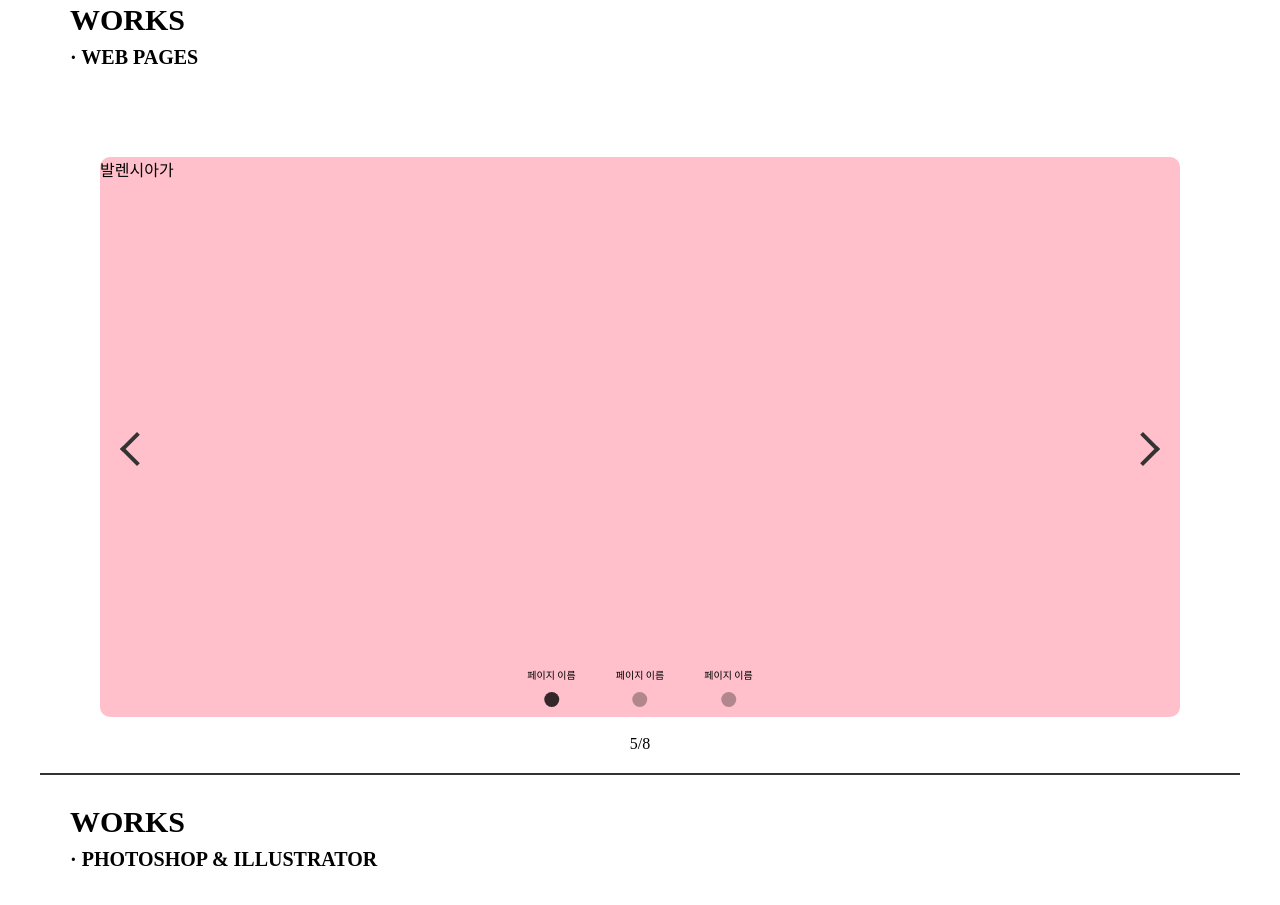
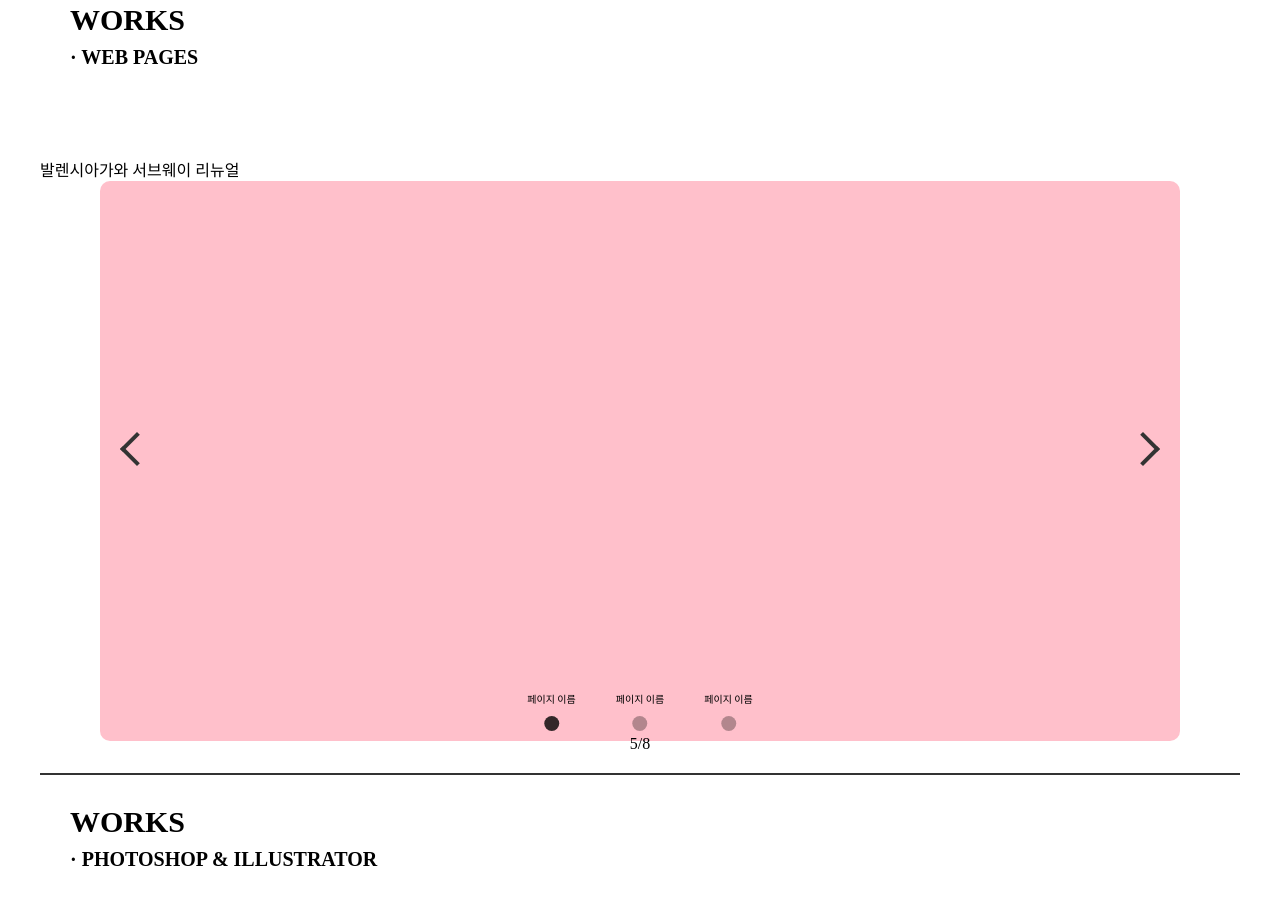
Before and after one commit to sodamkimkim/WEB_Publishing_PortfolioExample, a plain HTML site: page index.html in a window 1280 px wide. Shown: the part 3235-4140 px from the top of the page. Drawn offline with Linux system fonts and the light colour scheme.

Commit message:
Update index.html

```diff
--- a/index.html
+++ b/index.html
@@ -175,11 +175,13 @@ aos) https://inpa.tistory.com/516
         <h2><a href="#">WORKS</a></h2>
         <h3>· WEB PAGES</h3>
         <div class="sec5Wrap">
+            <p> 발렌시아가와 서브웨이 리뉴얼</p>
+
             <button class="nxt"></button>
             <button class="prv"></button>
             <div class="sld">
-                 <a href="pages/BALENCIAGA/index.html"><div class="pageThumb pageThumb1">발렌시아가</div></a>
-                 <a href="pages/SUBWAY1/index.html"><div class="pageThumb pageThumb2">서브웨이</div></a>
+                 <a href="pages/BALENCIAGA/index.html"><div class="pageThumb pageThumb1"></div></a>
+                 <a href="pages/SUBWAY1/index.html"><div class="pageThumb pageThumb2"></div></a>
                  <a href="#"><div class="pageThumb pageThumb3"></div></a>
             </div><!--sld-->
         </div><!--sec5Wrap-->
```
